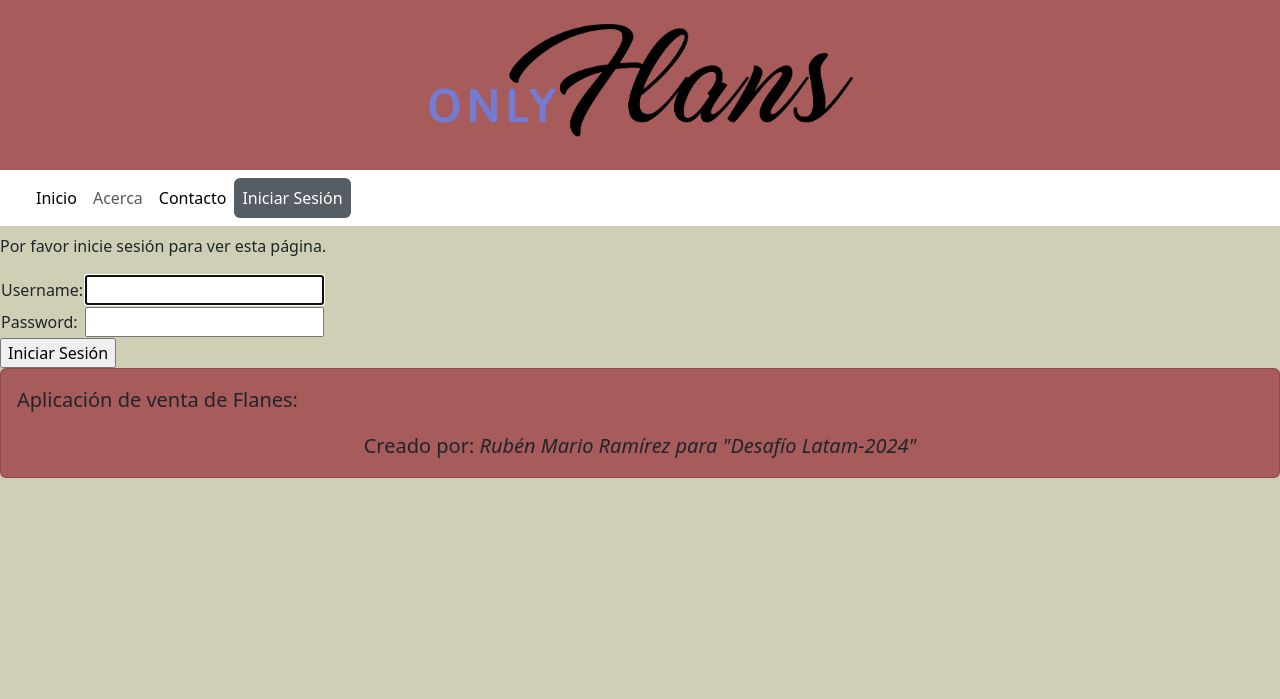
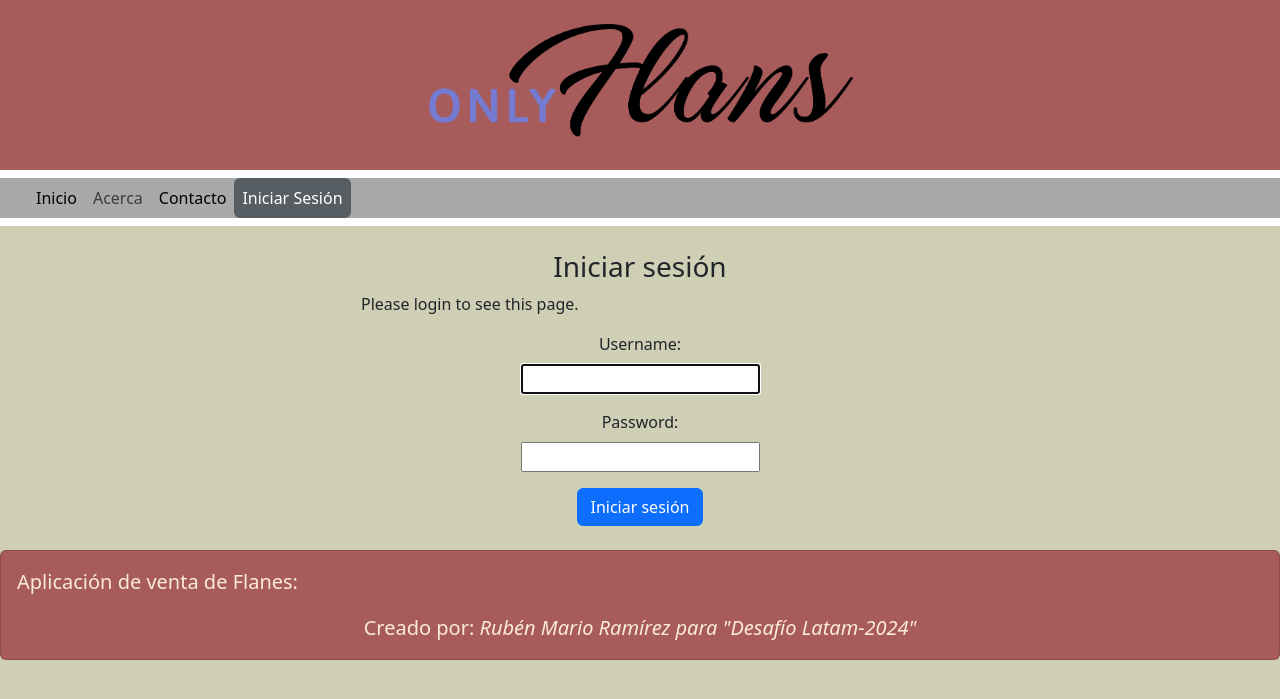
Before and after one commit to XR-Ruben/onlyflans, a Django app: page /accounts/login/?next=/welcome/ in a window 1280 px wide. Shown: the top 699 px of the page. Run offline with Django 5.2, Linux system fonts and the light colour scheme.

Commit message:
Se realizaron cambios en el diseño y algunos ajustes para optimizar la pagina, dia 15 HITO4

```diff
--- a/onlyflans/settings.py
+++ b/onlyflans/settings.py
@@ -125,4 +125,4 @@ STATIC_URL = "static/"
 DEFAULT_AUTO_FIELD = "django.db.models.BigAutoField"
 
 LOGIN_REDIRECT_URL = '/welcome'
-LOGIN_REDIRECT_URL = '/'
+LOGOUT_REDIRECT_URL = '/'
--- a/web/templates/about.html
+++ b/web/templates/about.html
@@ -2,7 +2,7 @@
 
 {% block content %}
 <div>
-  <h1>Acerca de OnlyFlans:</h1>
-  <h2>{{mensaje}}</h2>
+  <h1 style=" text-align: center;">Acerca de OnlyFlans</h1>
+  <h4>{{mensaje}}</h4>
 </div>
 {% endblock %}
--- a/web/templates/footer.html
+++ b/web/templates/footer.html
@@ -1,8 +1,8 @@
 <div class="card" style="background-color: rgb(167, 91, 91);">
     <div class="card-body">
       <blockquote class="blockquote mb-0">
-        <p>Aplicación de venta de Flanes:</p>
-      <footer class="text-center">
+        <p style="color: antiquewhite;">Aplicación de venta de Flanes:</p>
+      <footer class="text-center ", style="color: antiquewhite;">
        Creado por: <cite title="Source Title">Rubén Mario Ramírez para "Desafío Latam-2024"</cite>
         </footer>
       </blockquote>
--- a/web/templates/index.html
+++ b/web/templates/index.html
@@ -6,7 +6,7 @@
   <div class="container" id="home">
     <div>
       <h2>Nuestros Productos:</h2>
-      <h4 style="background-color: rgb(143, 128, 109); text-align: center;">Elige el producto que prefieras...</h4>
+      <h4 style="background-color:darkgray; text-align: center;">Elige el producto que prefieras...</h4>
     </div>
     <div class="row row-cols-1 row-cols-md-4 g-4">
       {% for p in flanes_publicos %}
--- a/web/templates/navbar.html
+++ b/web/templates/navbar.html
@@ -1,5 +1,5 @@
 <nav class="navbar navbar-expand-lg navbar-light bg-white mb-2">
-    <div class="container-fluid">
+    <div class="container-fluid"; style="background-color: darkgray; padding: top;">
       <a class="navbar-brand" href="#"></a>
       <button class="navbar-toggler" type="button" data-bs-toggle="collapse" data-bs-target="#navbarNav" aria-controls="navbarNav" aria-expanded="false" aria-label="Toggle navigation">
         <span class="navbar-toggler-icon"></span>
@@ -35,7 +35,7 @@
           <li class="nav-item">
             <form id="logout-form" action="{% url 'logout' %}" method="post" style="display: none">{% csrf_token %}</form>
             <a
-              class="nav-link btn btn-secondary text-black" href="/"
+              class="nav-link btn btn-secondary text-black" aria-current="page" href="/"
               onclick="event.preventDefault(); document.getElementById('logout-form').submit();"
 
               >Cerrar Sesión</a>
--- a/web/templates/registration/login.html
+++ b/web/templates/registration/login.html
@@ -1,38 +1,45 @@
+
+
 {% extends "base.html" %}
-
 {% block content %}
 
-  {% if form.errors %}
-    <p>Su nombre de usuario y contraseña no coinciden. Inténtalo de nuevo.</p>
-  {% endif %}
+<div class="container">
+  <div class="col-12 col-md-6 offset-0 offset-md-3 mt-4 mb-4">
+    <h3 class="text-center">Iniciar sesión</h3>
+    <div>
+      <form method="post" action="{% url 'login' %}">
+        {% csrf_token %} {% if form.errors %}
+        <p>Your username and password didn't match. Please try again.</p>
+        {% endif %} {% if next %} {% if user.is_authenticated %}
+        <p>
+          Your account doesn't have access to this page. To proceed, please
+          login with an account that has access.
+        </p>
+        {% else %}
+        <p>Please login to see this page.</p>
+        {% endif %} {% endif %}
 
-  {% if next %}
-    {% if user.is_authenticated %}
-      <p>Su cuenta no tiene acceso a esta página. Para continuar,
-      inicie sesión con una cuenta que tenga acceso.</p>
-    {% else %}
-      <p>Por favor inicie sesión para ver esta página.</p>
-    {% endif %}
-  {% endif %}
+        <div class="mb-3 text-center">
+          <label for="{{ form.username.id_for_label }}" class="form-label">
+            {{ form.username.label_tag }}
+          </label>
+          <div>{{ form.username }}</div>
+        </div>
 
-  <form method="post" action="{% url 'login' %}">
-    {% csrf_token %}
-    <table>
-      <tr>
-        <td>{{ form.username.label_tag }}</td>
-        <td>{{ form.username }}</td>
-      </tr>
-      <tr>
-        <td>{{ form.password.label_tag }}</td>
-        <td>{{ form.password }}</td>
-      </tr>
-    </table>
-    <input type="submit" value="Iniciar Sesión">
-    <input type="hidden" name="next" value="{{ next }}">
-  </form>
+        <div class="mb-3 text-center">
+          <label for="{{ form.password.id_for_label }}" class="form-label">
+            {{ form.password.label_tag }}
+          </label>
+          <div>{{ form.password }}</div>
+        </div>
 
-
-  {# Asume que configura la vista de restablecimiento de contraseña en su URLconf #}
-  <!-- <p><a href="{% url 'password_reset' %}">¿Olvidó su contraseña?</a></p> -->
+        <div class="text-center">
+          <input type="submit" value="Iniciar sesión" class="btn btn-primary" />
+          <input type="hidden" name="next" value="{{ next }}" />
+        </div>
+      </form>
+    </div>
+  </div>
+</div>
 
 {% endblock %}
```
Also changed, not shown: db.sqlite3.
